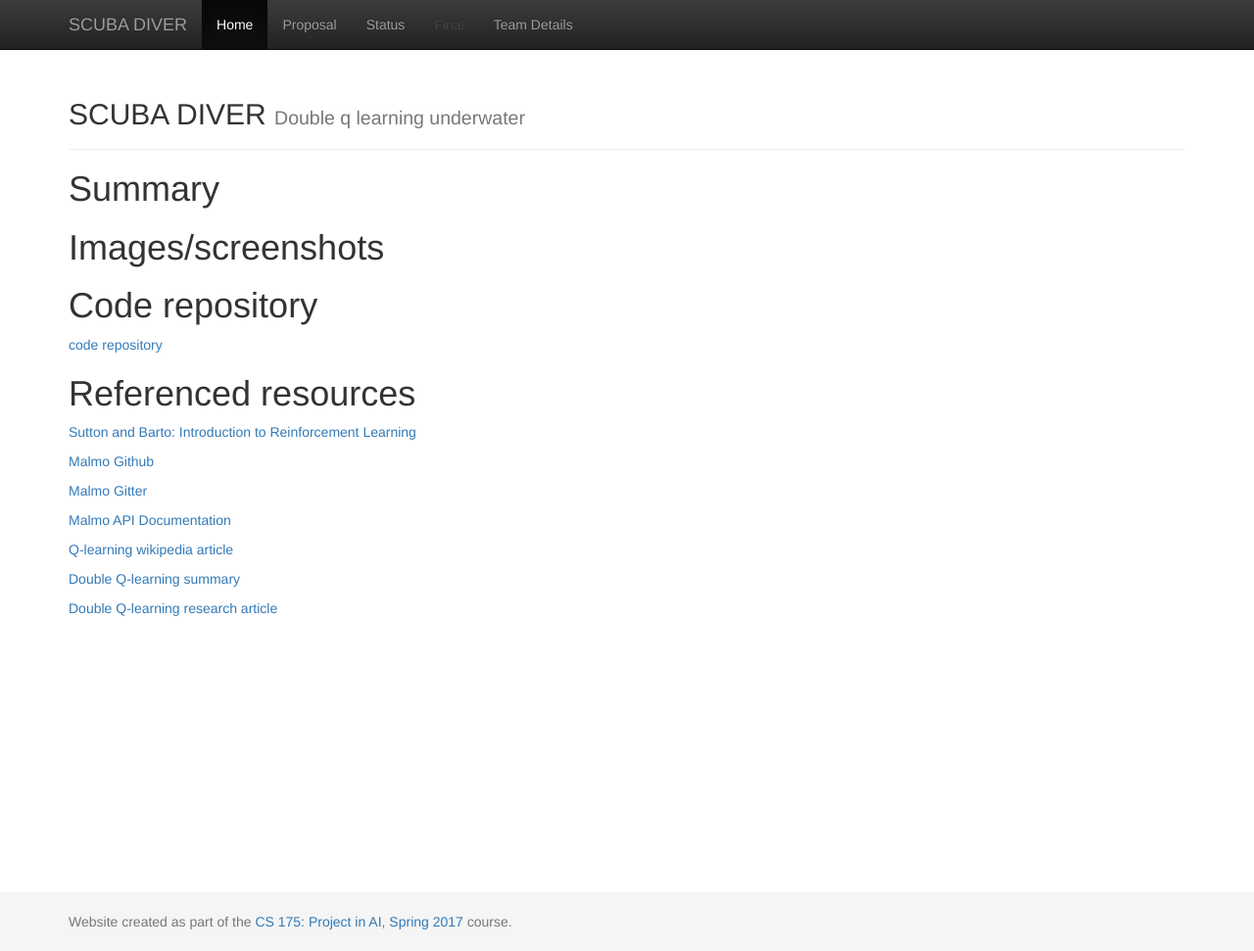
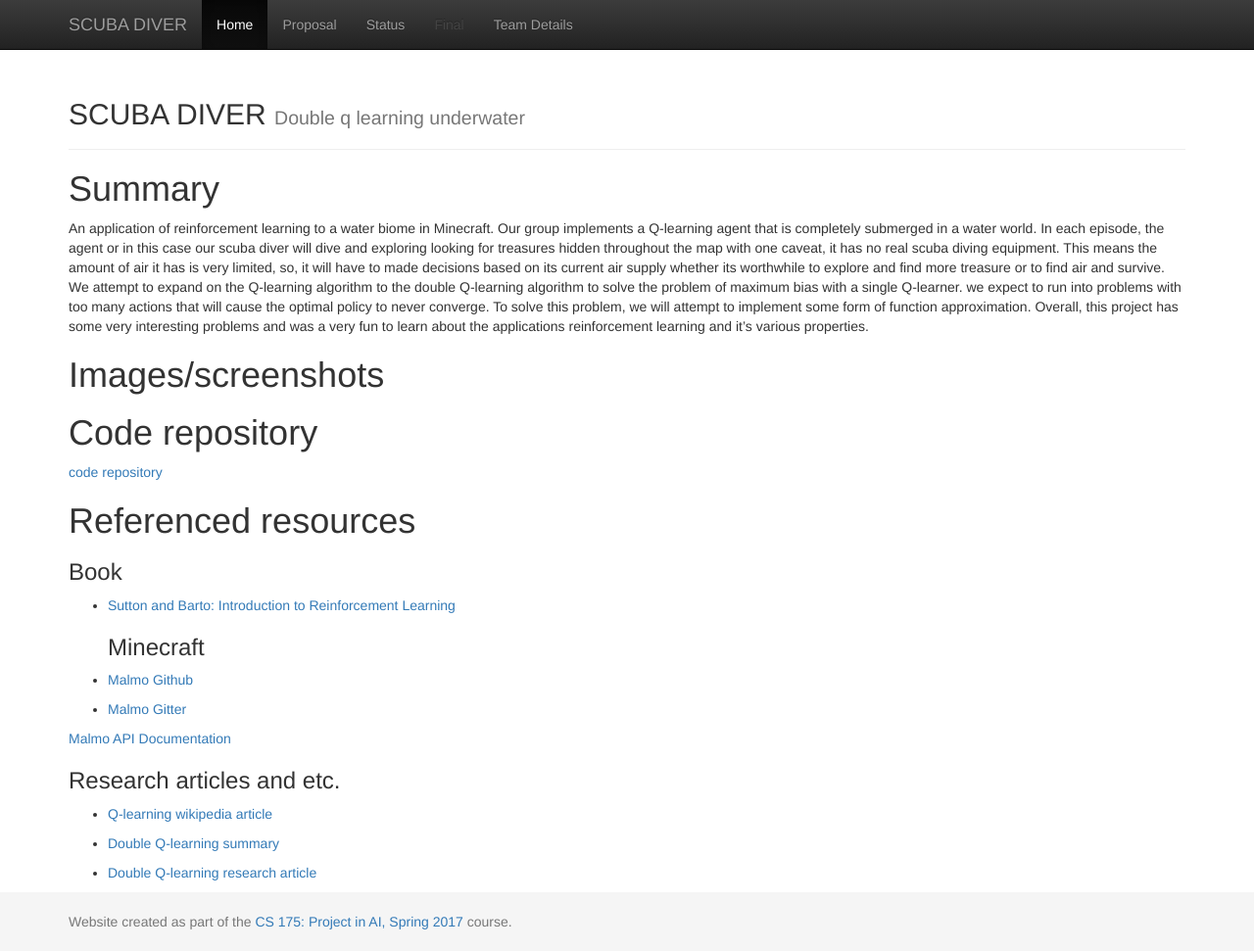
Before and after one commit to andrewdoh/scuba_diver, a Jekyll site: the page built from docs/index.md, in a window 1280 px wide and 971 px high. Shown: the whole window at 98% size. Built offline with Jekyll 4.4.1, drawn with Linux system fonts in a browser that asks for light colours.

Commit message:
Update index.md

```diff
--- a/docs/index.md
+++ b/docs/index.md
@@ -4,20 +4,22 @@ title:  Home
 ---
 
 # Summary #
+An application of reinforcement learning to a water biome in Minecraft. Our group implements a Q-learning agent that is completely submerged in a water world. In each episode, the agent or in this case our scuba diver will dive and exploring looking for treasures hidden throughout the map with one caveat, it has no real scuba diving equipment. This means the amount of air it has is very limited, so, it will have to made decisions based on its current air supply whether its worthwhile to explore and find more treasure or to find air and survive. We attempt to expand on the Q-learning algorithm to the double Q-learning algorithm to solve the problem of maximum bias with a single Q-learner. we expect to run into problems with too many actions that will cause the optimal policy to never converge. To solve this problem, we will attempt to implement some form of function approximation. Overall, this project has some very interesting problems and was a very fun to learn about the applications reinforcement learning and it's various properties.
 # Images/screenshots #
 # Code repository #
 [code repository](https://andrewdoh.github.io/scuba_diver/)
 # Referenced resources #
-[Sutton and Barto: Introduction to Reinforcement Learning](http://incompleteideas.net/sutton/book/bookdraft2016sep.pdf)
+### Book ###
+  - [Sutton and Barto: Introduction to Reinforcement Learning](http://incompleteideas.net/sutton/book/bookdraft2016sep.pdf)
+### Minecraft ###
+- [Malmo Github](https://github.com/Microsoft/malmo)
 
-[Malmo Github](https://github.com/Microsoft/malmo)
-
-[Malmo Gitter](https://gitter.im/Microsoft/malmo)
+- [Malmo Gitter](https://gitter.im/Microsoft/malmo)
 
 [Malmo API Documentation](https://microsoft.github.io/malmo/0.21.0/Documentation/index.html)
+### Research articles and etc. ###
+- [Q-learning wikipedia article](https://en.wikipedia.org/wiki/Q-learning)
 
-[Q-learning wikipedia article](https://en.wikipedia.org/wiki/Q-learning)
+- [Double Q-learning summary](https://hadovanhasselt.files.wordpress.com/2015/12/doubleqposter.pdf)
 
-[Double Q-learning summary](https://hadovanhasselt.files.wordpress.com/2015/12/doubleqposter.pdf)
-
-[Double Q-learning research article](https://papers.nips.cc/paper/3964-double-q-learning.pdf)
+- [Double Q-learning research article](https://papers.nips.cc/paper/3964-double-q-learning.pdf)
```
